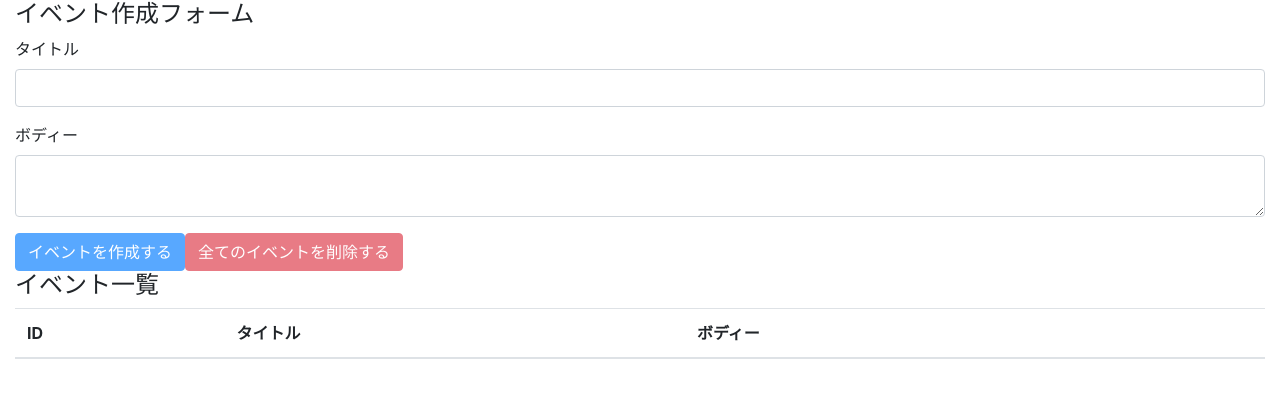
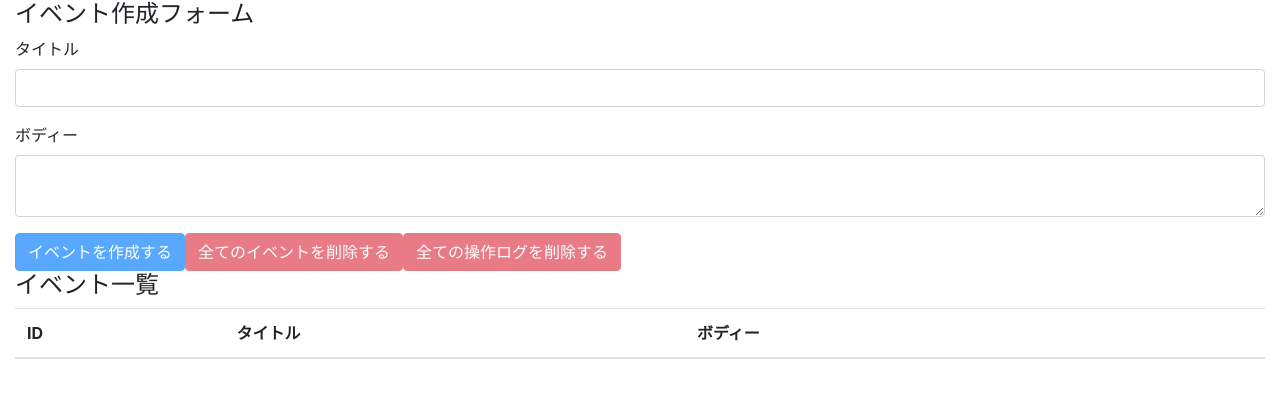
Before and after one commit to asada1980/react-hooks-101, a React (Create React App) app: page / in a window 1280 px wide. Shown: the top 398 px of the page. Built offline with nearby package versions, Linux system fonts and the light colour scheme.

Commit message:
delete all operationLogs

```diff
--- a/src/components/EventForm.js
+++ b/src/components/EventForm.js
@@ -40,8 +40,14 @@ const EventForm = () => {
       }
     }
 
-    const isAddButtonDisabled = title === '' || body === ''
-    const isDeleteAllDisabled = state.events.length === 0
+    const deleteAllOperationLogs = e => {
+      e.preventDefault()
+      if (window.confirm('全ての操作ログを削除してもよろしいですか？')) {
+        dispatch({
+          type: DELETE_ALL_OPERATION_LOGS
+        })
+      }
+    }
 
     return (
         <>
@@ -57,8 +63,9 @@ const EventForm = () => {
                 <textarea className="form-control" id="formEventBody" onChange={e => setBody(e.target.value)} value={body}/>
             </div>
 
-            <button className="btn btn-primary" onClick={addEvent} disabled={isAddButtonDisabled}>イベントを作成する</button>
-            <button className="btn btn-danger" onClick={deleteAllEvents} disabled={isDeleteAllDisabled}>全てのイベントを削除する</button>
+            <button className="btn btn-primary" onClick={addEvent} disabled={title === '' || body === ''}>イベントを作成する</button>
+            <button className="btn btn-danger" onClick={deleteAllEvents} disabled={state.events.length === 0}>全てのイベントを削除する</button>
+            <button className="btn btn-danger" onClick={deleteAllOperationLogs} disabled={state.operationLogs.length === 0}>全ての操作ログを削除する</button>
             </form>
         </>
     )
```
